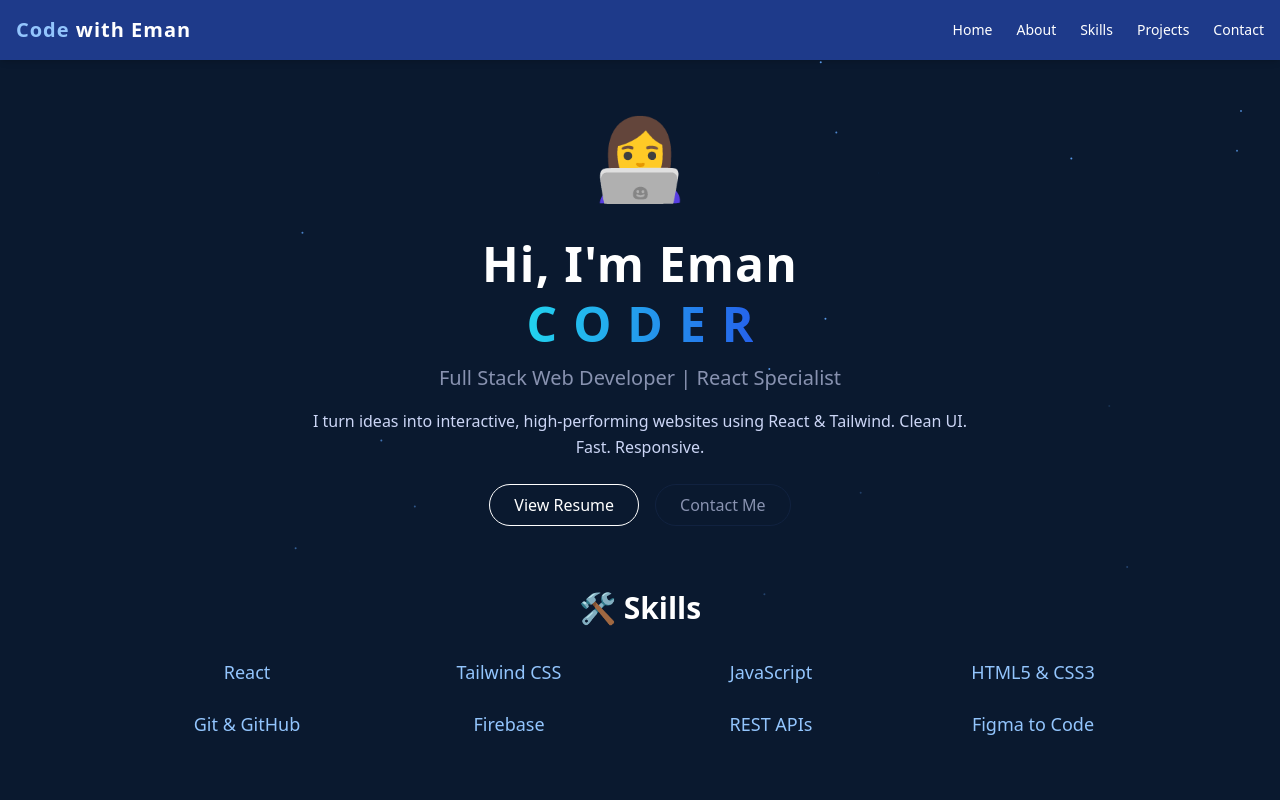
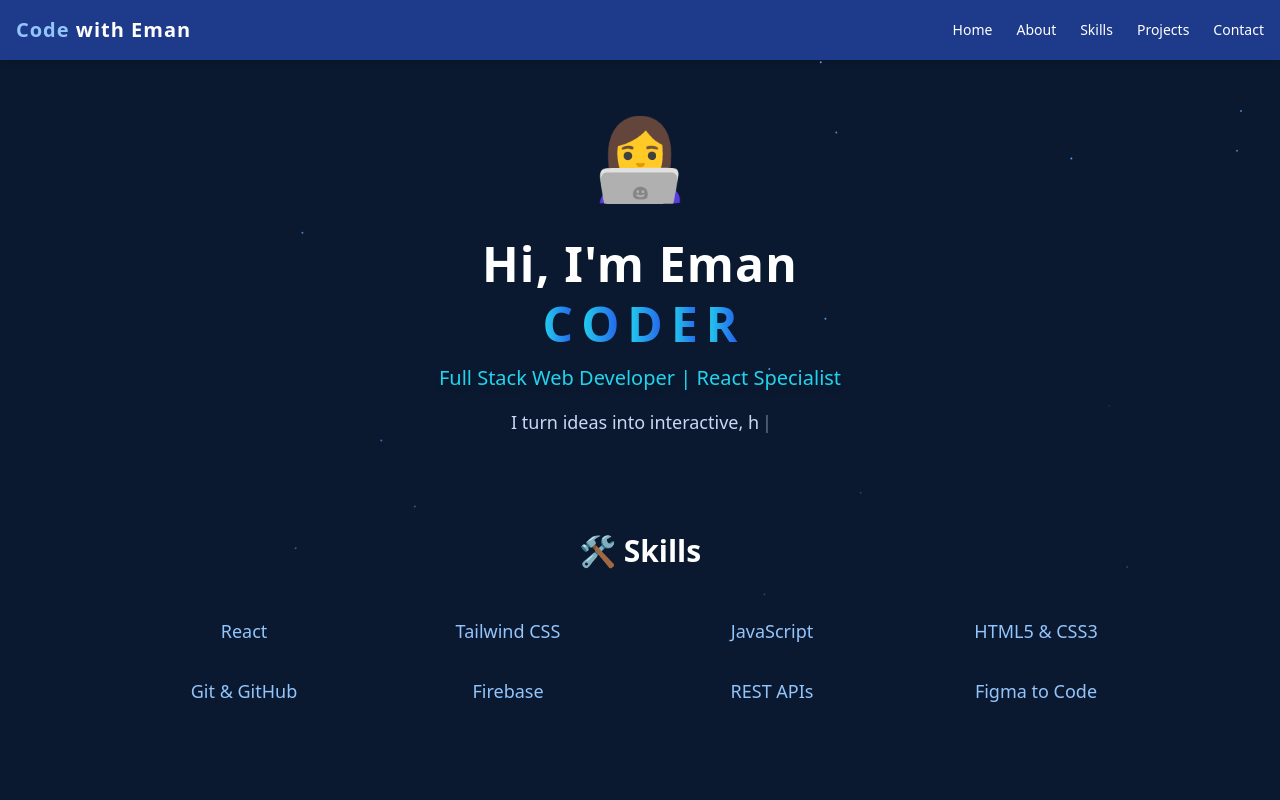
Before and after one commit to eman-projectspace/react-portfolio, a React (Create React App) app: page / in a window 1280 px wide. Shown: the top 800 px of the page. Built offline with nearby package versions, Linux system fonts and the light colour scheme.

Commit message:
Enhanced Home Page

```diff
--- a/package.json
+++ b/package.json
@@ -14,6 +14,7 @@
     "react-icons": "^5.5.0",
     "react-router-dom": "^7.6.3",
     "react-scripts": "5.0.1",
+    "react-simple-typewriter": "^5.0.1",
     "react-slick": "^0.30.3",
     "slick-carousel": "^1.8.1",
     "web-vitals": "^2.1.4"
--- a/src/components/About.js
+++ b/src/components/About.js
@@ -14,7 +14,7 @@ const About = () => {
         viewport={{ once: true }}
       >
         <motion.img
-          src="/images-profile.png"
+          src="/code-1076533_1280.jpg"
           alt="Eman"
           className="w-48 h-48 md:w-64 md:h-64 object-cover rounded-full border-4 border-blue-700 shadow-lg"
           initial={{ scale: 0.8, opacity: 0 }}
--- a/src/components/Home.js
+++ b/src/components/Home.js
@@ -1,6 +1,8 @@
 import React from 'react';
 import { motion } from 'framer-motion';
 import { FaGithub, FaLinkedin } from 'react-icons/fa';
+import { Typewriter } from 'react-simple-typewriter';
+
 // import Reviews from './Reviews';
 const letters = ['C', 'O', 'D', 'E', 'R'];
 
@@ -65,9 +67,9 @@ const Home = () => {
       {/* Profile Image */}
       <motion.div
         className="text-[5rem] mb-6 mt-24"
-        initial={{ scale: 0.8, rotate: -10, opacity: 0 }}
+        initial={{ scale: 0, rotate: -15, opacity: 0 }}
         animate={{ scale: 1, rotate: 0, opacity: 1 }}
-        transition={{ duration: 1 }}
+        transition={{ type: "spring", stiffness: 200, damping: 10 }}
       >
         👩‍💻
       </motion.div>
@@ -84,13 +86,19 @@ const Home = () => {
 
       {/*  */}
       <motion.div
-        className="flex gap-4 text-5xl font-bold bg-gradient-to-r from-cyan-400 to-blue-600 bg-clip-text text-transparent mt-3 mb-2"
+        className="flex gap-2 text-5xl font-bold mt-3 mb-2"
         variants={container}
         initial="hidden"
         animate="visible"
       >
         {letters.map((char, index) => (
-          <motion.span key={index} variants={item}>
+          <motion.span
+            key={index}
+            variants={item}
+            whileHover={{ scale: 1.3, color: "#38bdf8" }}
+            transition={{ type: "spring", stiffness: 300 }}
+            className="bg-gradient-to-r from-cyan-400 to-blue-600 bg-clip-text text-transparent cursor-pointer"
+          >
             {char}
           </motion.span>
         ))}
@@ -98,49 +106,43 @@ const Home = () => {
 
 
 
+
       <motion.p
-        className="mt-2 text-xl text-[#8892b0] font-medium"
+        className="mt-2 text-xl font-medium text-cyan-400 drop-shadow-md"
         initial={{ opacity: 0 }}
         animate={{ opacity: 1 }}
         transition={{ delay: 0.6, duration: 0.8 }}
+        whileHover={{ scale: 1.05 }}
       >
         Full Stack Web Developer | React Specialist
       </motion.p>
 
 
 
+
       {/* Tagline */}
       <motion.p
-        className="max-w-2xl mt-4 text-[#ccd6f6] leading-relaxed"
+        className="max-w-2xl mt-4 text-[#ccd6f6] leading-relaxed text-lg"
         initial={{ opacity: 0 }}
         animate={{ opacity: 1 }}
         transition={{ delay: 0.9, duration: 1 }}
       >
-        I turn ideas into interactive, high-performing websites using React & Tailwind. Clean UI. Fast. Responsive.
+        <Typewriter
+          words={[
+            "I turn ideas into interactive, high-performing websites.",
+            "Clean UI. Fast. Responsive.",
+            "React & Tailwind at their best 🚀"
+          ]}
+          loop={0}
+          cursor
+          cursorStyle="|"
+          typeSpeed={60}
+          deleteSpeed={40}
+          delaySpeed={1500}
+        />
       </motion.p>
 
-      {/* Buttons */}
-      <motion.div
-        className="mt-6 flex flex-wrap gap-4 justify-center"
-        initial={{ opacity: 0 }}
-        animate={{ opacity: 1 }}
-        transition={{ delay: 1.2, duration: 0.6 }}
-      >
-        <a
-          href="/Eman Waheed Cv.pdf"
-          target="_blank"
-          rel="noopener noreferrer"
-          className="bg-transparent border border-white text-white px-6 py-2 rounded-full hover:bg-white hover:text-[#0a192f] transition"
-        >
-          View Resume
-        </a>
-        <a
-          href="/contact"
-          className="text-[#8892b0] px-6 py-2 rounded-full border border-[#112240] hover:text-white hover:border-white transition"
-        >
-          Contact Me
-        </a>
-      </motion.div>
+
 
 
 
@@ -173,7 +175,7 @@ const Home = () => {
       {/*2nd  */}
 
       {/* Skills Section */}
-      <section className=" w-full py-16 px-6">
+      <section className="w-full py-24 px-6">   {/* ⬅️ was py-16 */}
         <motion.div
           className="max-w-5xl mx-auto text-center"
           initial={{ opacity: 0, y: 30 }}
@@ -181,8 +183,8 @@ const Home = () => {
           transition={{ duration: 1 }}
           viewport={{ once: true }}
         >
-          <h2 className="text-3xl font-bold text-white mb-8">🛠️ Skills</h2>
-          <div className="grid grid-cols-2 sm:grid-cols-3 md:grid-cols-4 gap-6 text-blue-300 text-lg">
+          <h2 className="text-3xl font-bold text-white mb-12">🛠️ Skills</h2> {/* ⬅️ was mb-8 */}
+          <div className="grid grid-cols-2 sm:grid-cols-3 md:grid-cols-4 gap-8 text-blue-300 text-lg"> {/* ⬅️ was gap-6 */}
             <span>React</span>
             <span>Tailwind CSS</span>
             <span>JavaScript</span>
@@ -194,6 +196,7 @@ const Home = () => {
           </div>
         </motion.div>
       </section>
+
 
       {/* 3rd Projects */}
       <section className="max-w-6xl mx-auto py-20 px-6 text-white">
```
Also changed, not shown: public/code-1076533_1280.jpg (added), 1 other file (tests, documents, lock files or other folders).
